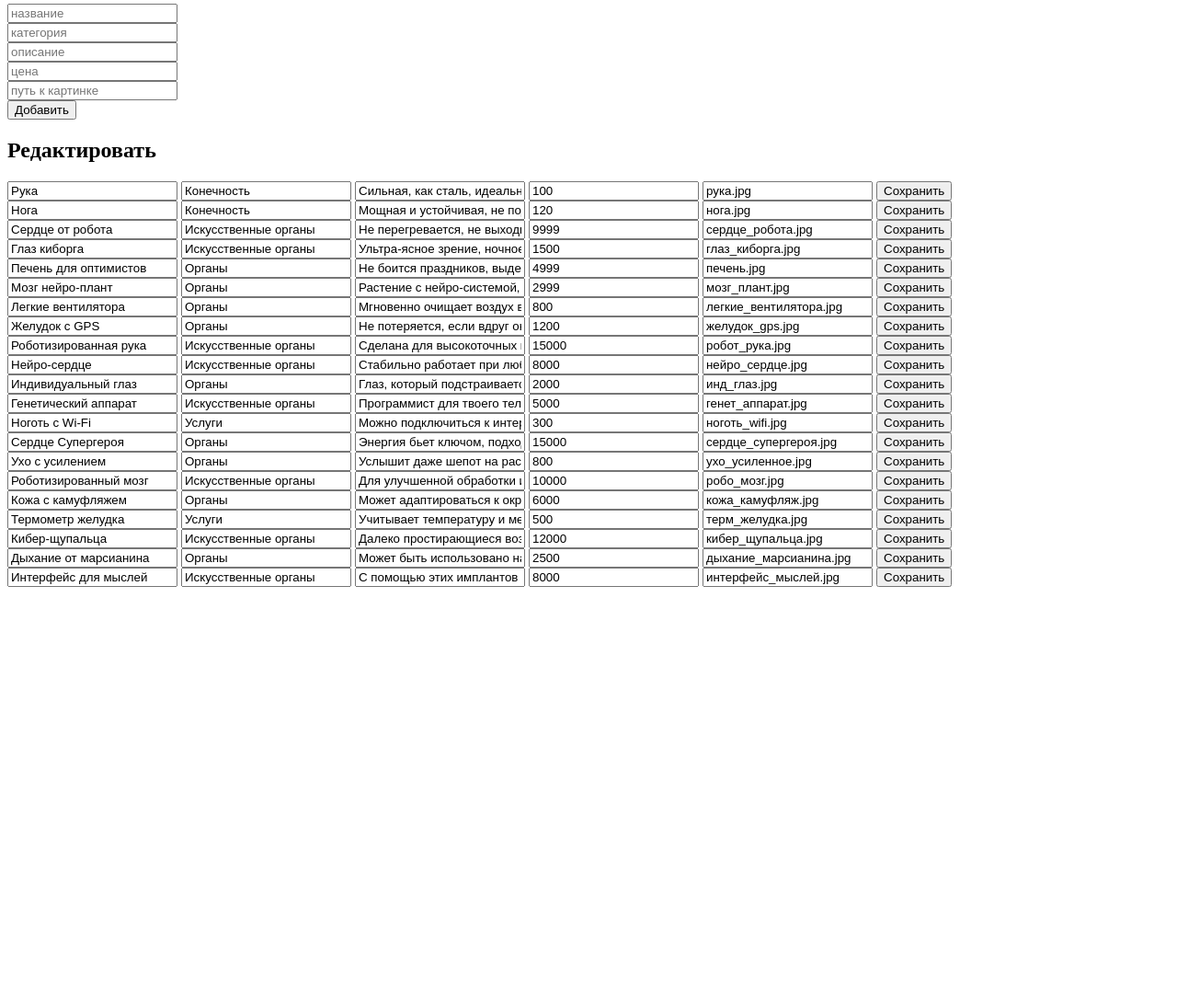
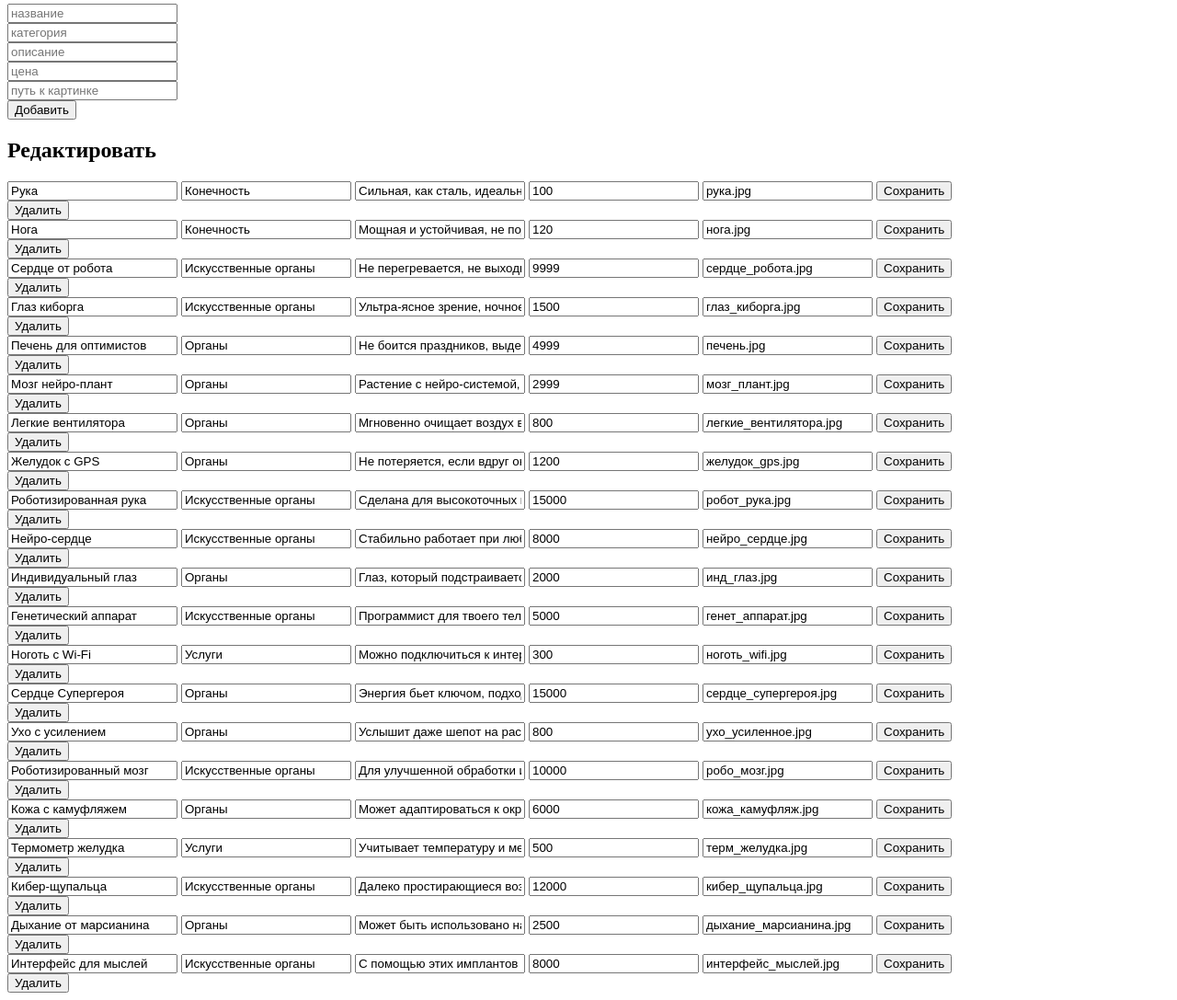
Before and after one commit to AlgoClassWork/Organs, a Flask app: page /admin in a window 1280 px wide. Shown: the part 123-1210 px from the top of the page at 92% size. Before the commit the page ends 761 px from the top, so only its background shows below. Run offline with Flask 3, Linux system fonts and the light colour scheme; data comes from the database, SQL or seed files in the repository.

Commit message:
Update admin.html

```diff
--- a/templates/admin.html
+++ b/templates/admin.html
@@ -32,9 +32,12 @@
         <input type="text" name="image" value="{{ organ[5] }}">
         <button type="submit">Сохранить</button>
     </form>
+    <form action="/admin" method="post">
+        <input type="hidden" name="action" value="delete">
+        <input type="hidden" name="id" value="{{ organ[0] }}">
+        <button type="submit">Удалить</button>
+    </form>
     {% endfor %}
-
-
 
 </body>
 </html>
```
